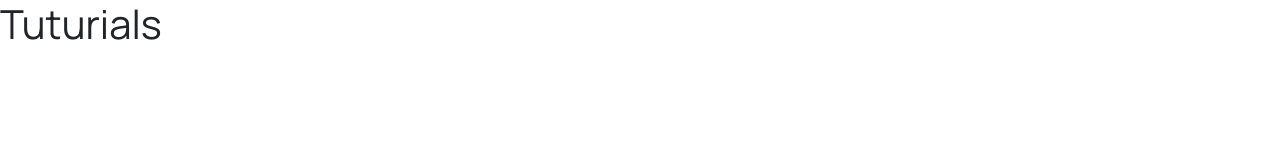
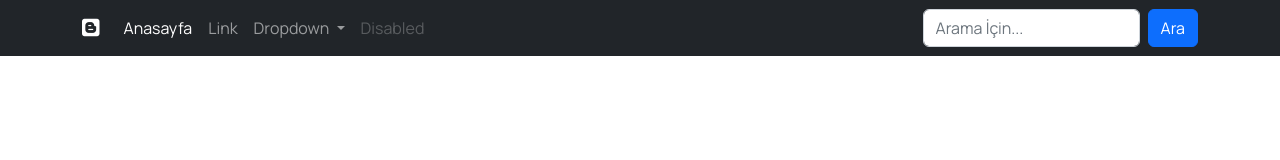
Before and after one commit to DavutFurkan/ibb_ecodation_frontend, a plain HTML site: page util/index.html in a window 1280 px wide. Drawn offline with nearby package versions, Linux system fonts and the light colour scheme.

Commit message:
navbar added

```diff
--- a/util/index.html
+++ b/util/index.html
@@ -18,7 +18,9 @@
     <link href="https://fonts.googleapis.com/css2?family=Manrope&display=swap" rel="stylesheet">
 
     <!-- font-awesone -->
-    <link rel="stylesheet" href="https://cdnjs.cloudflare.com/ajax/libs/font-awesome/6.4.0/css/all.min.css" integrity="sha512-iecdLmaskl7CVkqkXNQ/ZH/XLlvWZOJyj7Yy7tcenmpD1ypASozpmT/E0iPtmFIB46ZmdtAc9eNBvH0H/ZpiBw==" crossorigin="anonymous" referrerpolicy="no-referrer" />
+    <link rel="stylesheet" href="https://cdnjs.cloudflare.com/ajax/libs/font-awesome/6.4.0/css/all.min.css"
+        integrity="sha512-iecdLmaskl7CVkqkXNQ/ZH/XLlvWZOJyj7Yy7tcenmpD1ypASozpmT/E0iPtmFIB46ZmdtAc9eNBvH0H/ZpiBw=="
+        crossorigin="anonymous" referrerpolicy="no-referrer" />
 
     <!-- Bootstrap CSS v5.2.1 -->
     <link href="https://cdn.jsdelivr.net/npm/bootstrap@5.2.1/dist/css/bootstrap.min.css" rel="stylesheet"
@@ -28,9 +30,64 @@
     <link rel="stylesheet" href="style.css">
 </head>
 
-<body>
+<body data-bs-spy="scroll" data-bs-target="#navbar_id">
+    <noscript>Bu browser javascripti desteklemiyor.</noscript>
     <!-- start codes -->
-    <h1 class="text primary">Tuturials</h1>
+
+    <!-- start nav codes -->
+
+    <nav id="navbar_id" class="navbar navbar-expand-lg bg-body-tertiary navbar-dark bg-dark">
+        <div class="container">  <!-- container-fluid -->
+          <a class="navbar-brand" href="#"> <i class="fa-brands fa-blogger"></i> </a>
+          <!-- buttonda redirect yap -->
+          <button class="navbar-toggler" type="button" data-bs-toggle="collapse" data-bs-target="#navbarSupportedContent" aria-controls="navbarSupportedContent" aria-expanded="false" aria-label="Toggle navigation">
+            <span class="navbar-toggler-icon"></span>
+          </button>
+          <div class="collapse navbar-collapse" id="navbarSupportedContent">
+            <ul class="navbar-nav me-auto mb-2 mb-lg-0">
+              <li class="nav-item">
+                <a class="nav-link active" aria-current="page" href="index.html">Anasayfa</a>
+              </li>
+              <li class="nav-item">
+                <a class="nav-link" href="#">Link</a>
+              </li>
+              <li class="nav-item dropdown">
+                <a class="nav-link dropdown-toggle" href="#" role="button" data-bs-toggle="dropdown" aria-expanded="false">
+                  Dropdown
+                </a>
+                <ul class="dropdown-menu">
+                  <li><a class="dropdown-item" href="#">Action</a></li>
+                  <li><a class="dropdown-item" href="#">Another action</a></li>
+                  <li><hr class="dropdown-divider"></li>
+                  <li><a class="dropdown-item" href="#">Something else here</a></li>
+                </ul>
+              </li>
+              <li class="nav-item">
+                <a class="nav-link disabled">Disabled</a>
+              </li>
+            </ul>
+            <form class="d-flex" role="search">
+              <input class="form-control me-2" type="search" placeholder="Arama İçin..." aria-label="Search">
+              <button class="btn btn-primary " type="submit">Ara</button>     <!-- btn-outline-success -->
+            </form>
+          </div>
+        </div>
+      </nav>
+
+    <!-- end nav codes -->
+
+    <!-- start header codes -->
+    <header id="header_id"></header>
+    <!-- end header codes -->
+
+    <!-- start main codes -->
+    <main id="main_id"></main>
+    <!-- end main codes -->
+
+    <!-- start footer codes -->
+    <footer id="footer_id"></footer>
+    <!-- end footer codes -->
+
     <!-- end codes -->
     <script src="https://cdn.jsdelivr.net/npm/@popperjs/core@2.11.6/dist/umd/popper.min.js"
         integrity="sha384-oBqDVmMz9ATKxIep9tiCxS/Z9fNfEXiDAYTujMAeBAsjFuCZSmKbSSUnQlmh/jp3" crossorigin="anonymous" />
```
Also changed, not shown: util/Persist.txt (added).
